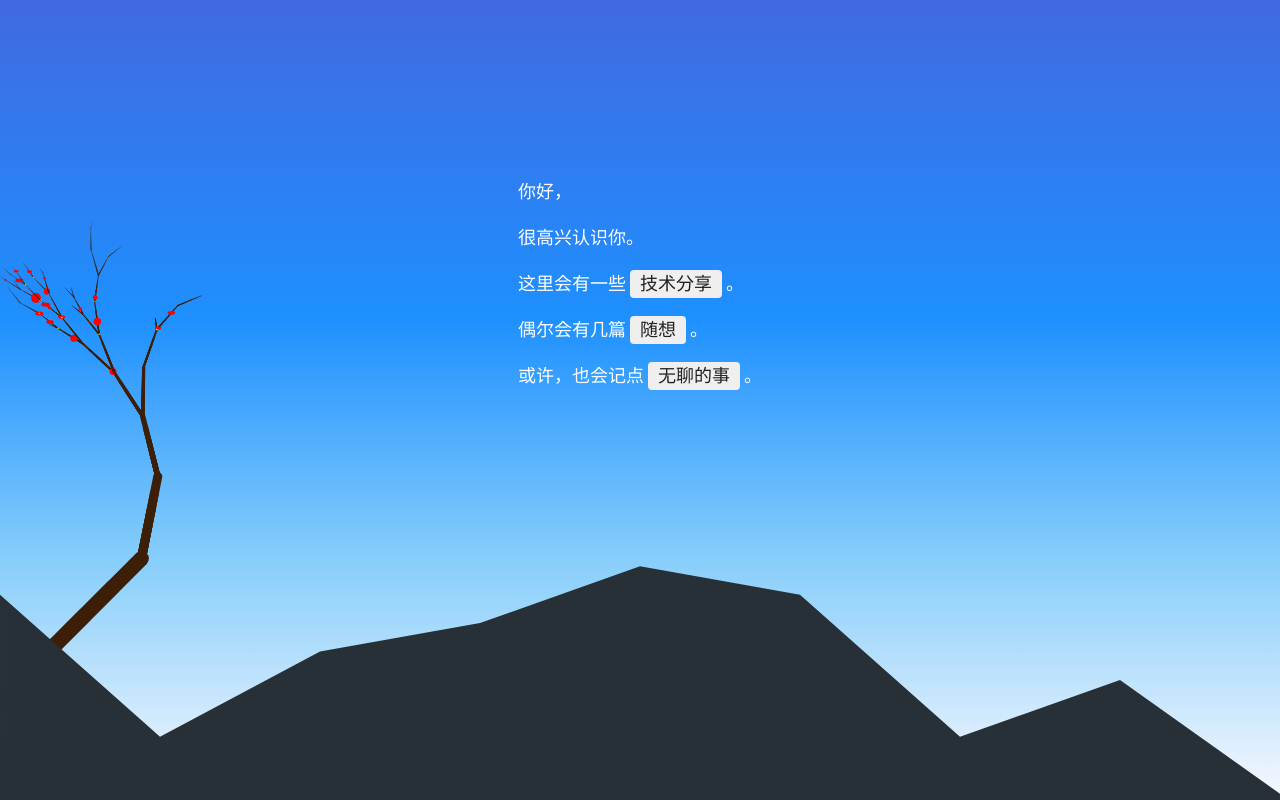
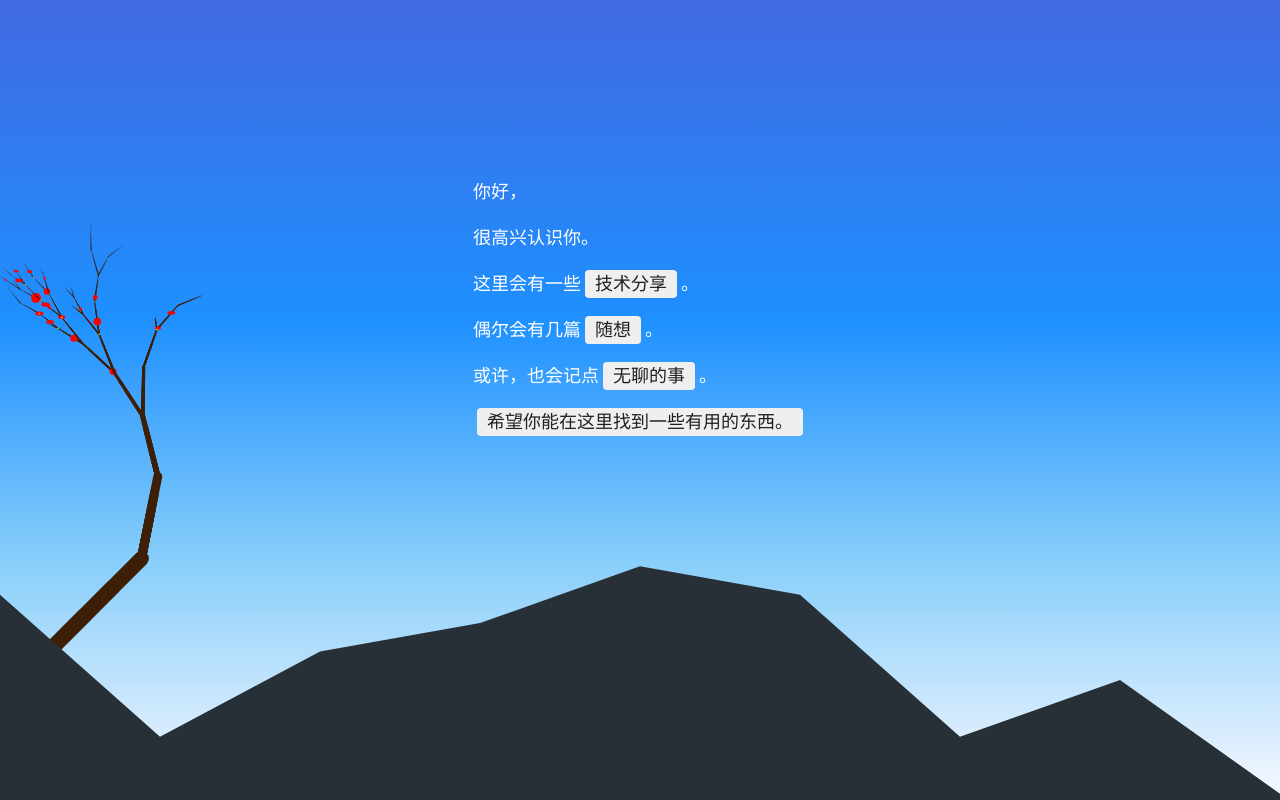
Before and after one commit to Dchih/blog, a Vue app: page / in a window 1280 px wide. Built offline with nearby package versions, Linux system fonts and the light colour scheme.

Commit message:
auto reload page after deploy6

```diff
--- a/src/views/homepage.vue
+++ b/src/views/homepage.vue
@@ -29,6 +29,7 @@ onMounted(() => {
         <p>这里会有一些<router-link to="/content/technics">技术分享</router-link>。</p>
         <p>偶尔会有几篇<router-link to="/content/reflections">随想</router-link>。</p>
         <p>或许，也会记点<router-link to="content/boring-things">无聊的事</router-link>。</p>
+        <p><router-link to="/content/mirror">希望你能在这里找到一些有用的东西。</router-link></p>
       </section>
     </div>
     <footer class="h-30vh w-full slow-to-top"></footer>
--- a/src/views/mirror/index.vue
+++ b/src/views/mirror/index.vue
@@ -1,5 +1,7 @@
 <script setup lang="ts">
 import { onMounted } from 'vue';
+import { useRouter } from 'vue-router';
+const router = useRouter();
 // navigator.mediaDevices
 //   .getUserMedia({video: true})
 //   .then(function (stream) {
@@ -27,10 +29,14 @@ import { onMounted } from 'vue';
       location.reload();
     }
   })
+  const routeTo = () => {
+    router.push('/');
+  }
 </script>
 
 <template>
   <div class="delete-overflow">
+    <button @click="routeTo">跳转</button>
     <video></video>
     <div id="capture">拍照</div>
     <canvas id="canvas"></canvas>
```
